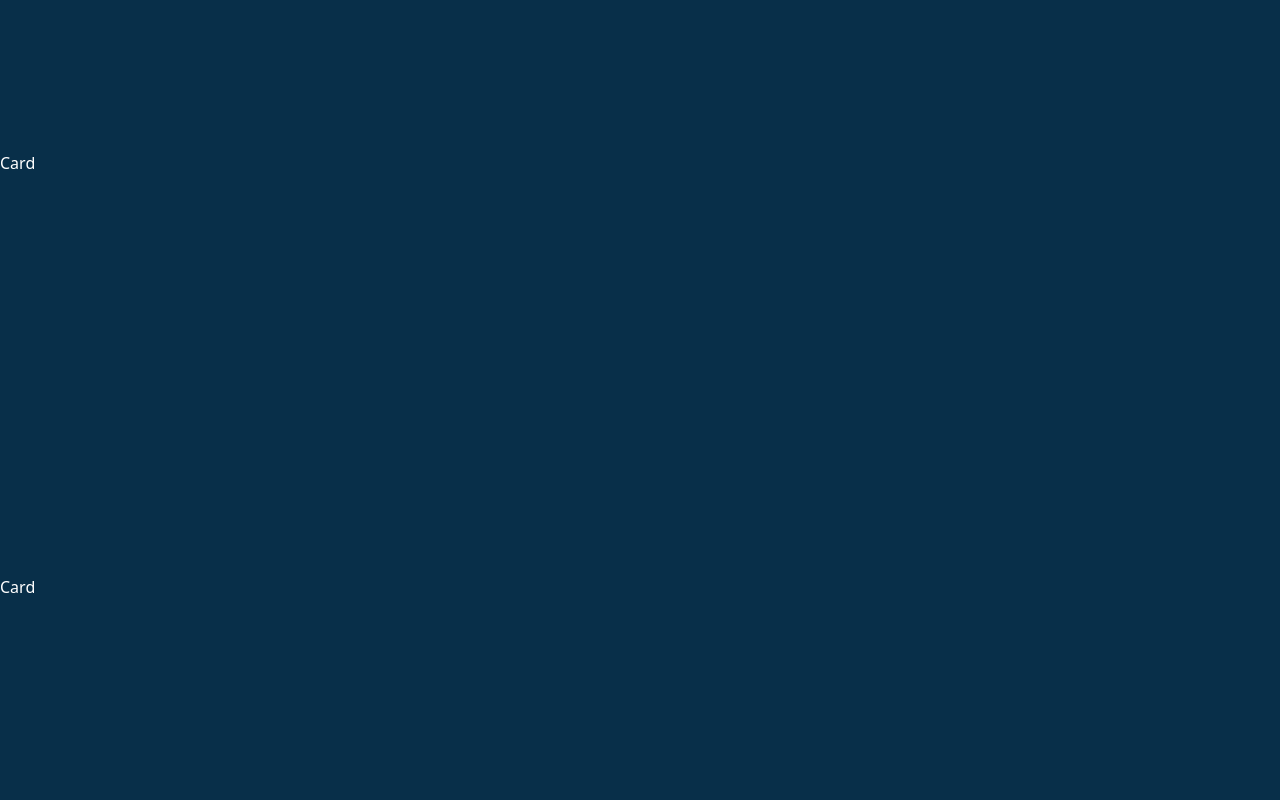
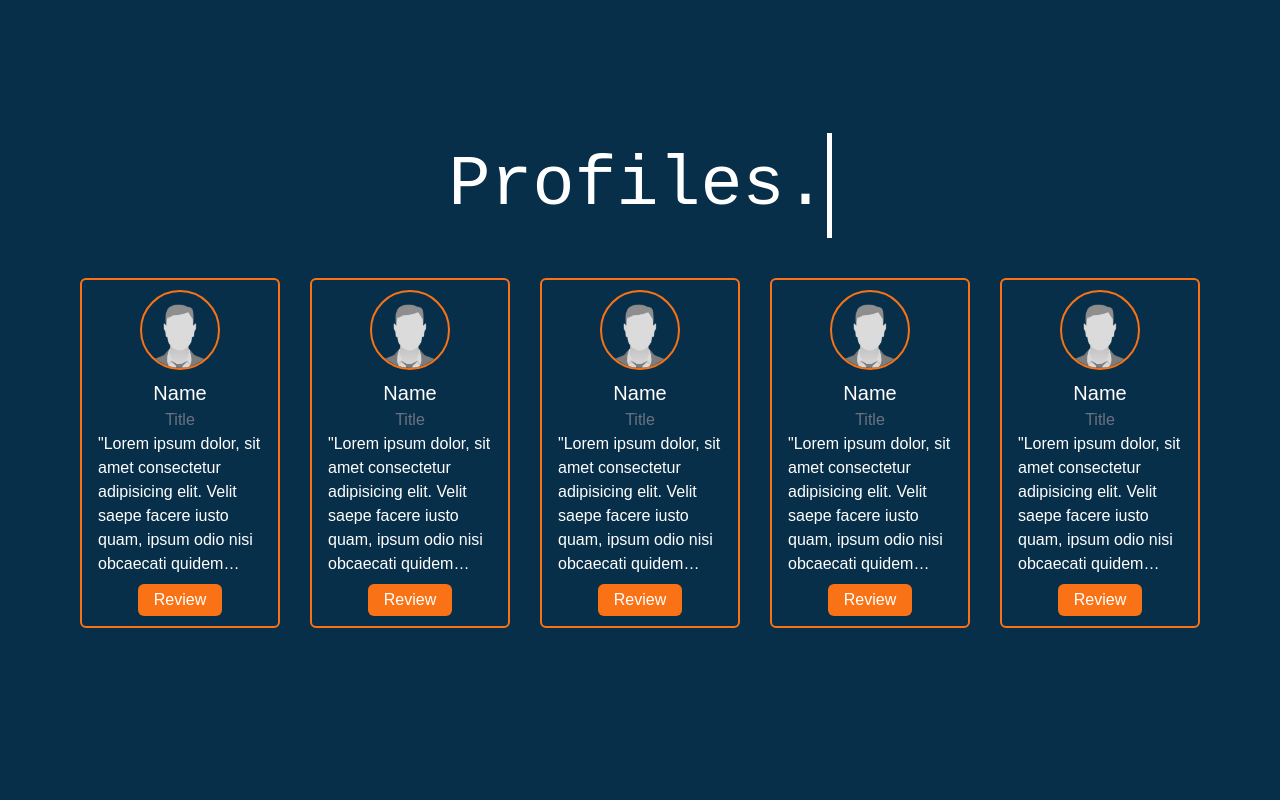
Before and after one commit to udK01/ScrollAnimateProject, a React (Vite) app in the folder ScrollAnimateProject/: page / in a window 1280 px wide. Shown: the part 1620-2420 px from the top of the page. Built offline with nearby package versions, Linux system fonts and the light colour scheme.

Commit message:
Added cards.

```diff
--- a/ScrollAnimateProject/src/App.jsx
+++ b/ScrollAnimateProject/src/App.jsx
@@ -1,4 +1,5 @@
 import React, { useEffect, useState } from "react";
+import Card from "./components/Card";
 
 export default function App() {
   const [counter, setCounter] = useState(0);
@@ -7,6 +8,7 @@ export default function App() {
   const elements = ["Developer", "Programmer", "Designer"];
   const timer = 4000;
 
+  // Rotation Effect
   useEffect(() => {
     const intervalId = setInterval(() => {
       setCounter((prevCounter) => (prevCounter + 1) % elements.length);
@@ -23,6 +25,7 @@ export default function App() {
     };
   }, [elements.length]);
 
+  // On scroll show effect
   useEffect(() => {
     const observer = new IntersectionObserver((entries) => {
       entries.forEach((entry) => {
@@ -45,7 +48,7 @@ export default function App() {
   return (
     <section className="bg-sky-950 text-white space-y-10">
       {/* Intro About Me. */}
-      <div className="flex flex-col items-center text-[70px]">
+      <div className="flex flex-col items-center justify-center mx-auto text-[70px] h-screen hide">
         <div className="flex">
           <div>Hi, I am</div>&nbsp;
           <div>udK</div>
@@ -117,13 +120,27 @@ export default function App() {
         </div>
       </div>
 
-      <div className="space-y-[400px]">
-        <div>Card</div>
-        <div>Card</div>
-        <div>Card</div>
-        <div>Card</div>
-        <div>Card</div>
+      {/* Space */}
+      <div className="h-[200px]" />
+
+      {/* Typewriter Effect */}
+      <div className="flex justify-center">
+        <div className="inline-block text-[70px]">
+          <p className="text2">Profiles.</p>
+        </div>
       </div>
+
+      {/* Cards */}
+      <div className="flex space-x-[30px] justify-center">
+        <Card />
+        <Card />
+        <Card />
+        <Card />
+        <Card />
+      </div>
+
+      {/* Space */}
+      <div className="h-[200px]" />
     </section>
   );
 }
--- /dev/null
+++ b/ScrollAnimateProject/src/components/Card.jsx
@@ -0,0 +1,18 @@
+export default function Card() {
+  return (
+    <div className="flex flex-col items-center px-4 justify-center w-[200px] h-[350px] border-2 bg-primary border-orange-500 rounded-md font-poppins">
+      <img
+        src="./avatar.png"
+        className="size-20 rounded-full border-2 border-orange-500 my-2"
+      />
+      <div className="text-[20px]">Name</div>
+      <div className="text-[16px] text-gray-500">Title</div>
+      <div className="line-clamp-6">
+        "Lorem ipsum dolor, sit amet consectetur adipisicing elit. Velit saepe
+        facere iusto quam, ipsum odio nisi obcaecati quidem temporibus dicta
+        soluta, ad impedit quisquam molestiae? Veniam officia iste ut iure."
+      </div>
+      <div className="bg-orange-500 rounded-md px-4 py-1 my-2">Review</div>
+    </div>
+  );
+}
--- a/ScrollAnimateProject/src/index.css
+++ b/ScrollAnimateProject/src/index.css
@@ -54,6 +54,15 @@
   animation: typing 1.5s steps(10), cursor 0.6s step-end infinite alternate;
 }
 
+.text2 {
+  font-family: monospace;
+  border-right: 5px solid;
+  width: 100%;
+  white-space: nowrap;
+  overflow: hidden;
+  animation: typing 1.5s steps(9), cursor 0.6s step-end infinite alternate;
+}
+
 @keyframes cursor {
   50% {
     border-color: transparent;
```
Also changed, not shown: ScrollAnimateProject/public/avatar.png (added).
